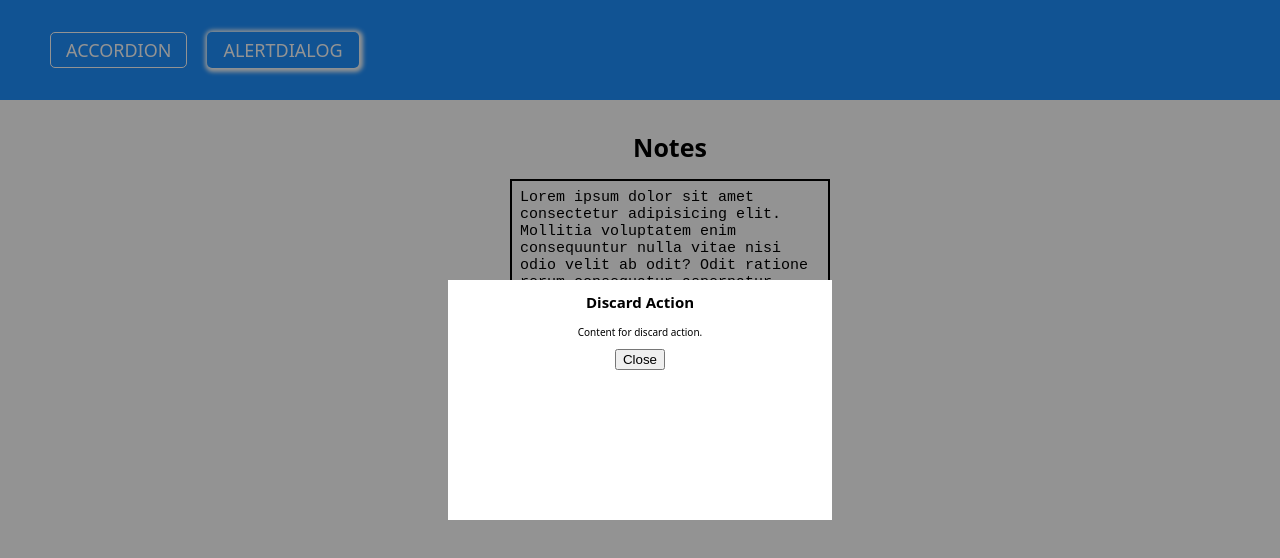
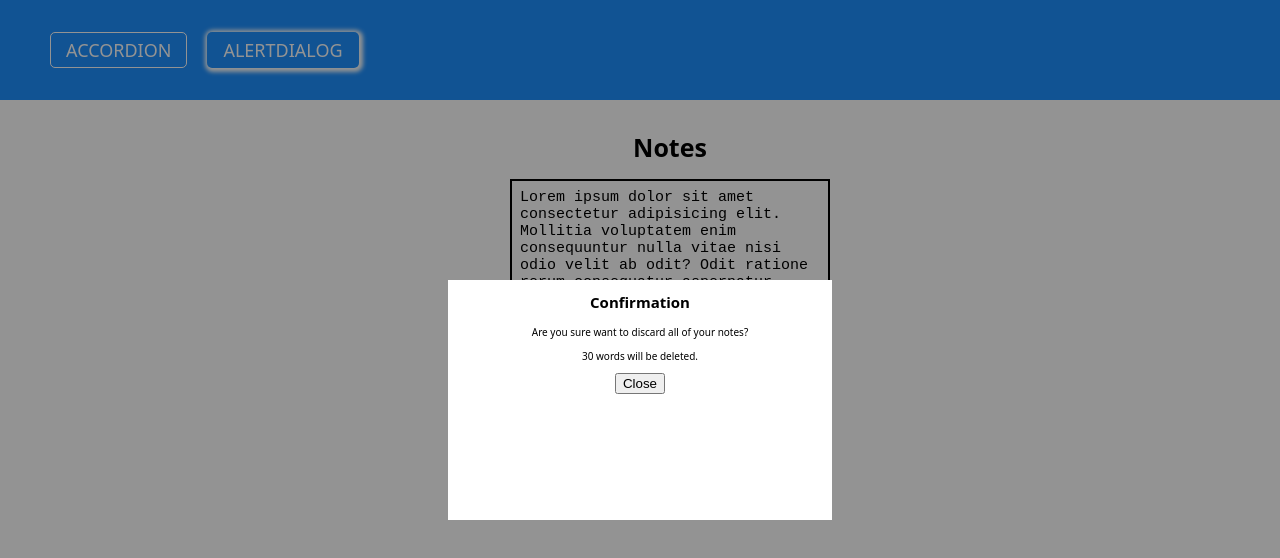
Before and after one commit to tamaskovacs0408/aria-react, a React (Vite) app: page /alertdialog in a window 1280 px wide. Both pictures are taken after a click on the button "Discard". Shown: the top 558 px of the page. Built offline with nearby package versions, Linux system fonts and the light colour scheme.

Commit message:
Update logic

```diff
--- a/src/components/AlertDialog/AlertDialog.jsx
+++ b/src/components/AlertDialog/AlertDialog.jsx
@@ -8,14 +8,17 @@ const textAteraValue =
 
 export default function AlertDialog() {
   const [openModal, setOpenModal] = useState(false);
-  const [isSaveButton, setisSaveButton] = useState(false);
+  const [textAreaValue, setTextAreaValue] = useState("");
 
-  const saveButtonRef = useRef();
-  const discardButtonRef = useRef();
+  const textAreaRef = useRef();
 
-  function handleButtonClick(isSaveButton) {
-    setisSaveButton(isSaveButton)
-    setOpenModal(prevState => !prevState);
+  function handleButtonClick() {
+    setTextAreaValue(textAreaRef.current);
+    setOpenModal(true);
+  }
+
+  function closeModalHandler() {
+    setOpenModal(false);
   }
 
   return (
@@ -26,21 +29,17 @@ export default function AlertDialog() {
           name='notes'
           id='notes'
           defaultValue={textAteraValue}
+          ref={textAreaRef}
         ></textarea>
         <div className={classes["button-container"]}>
-          <button ref={saveButtonRef} onClick={() => handleButtonClick(true)}>
-            Save
-          </button>
-          <button ref={discardButtonRef} onClick={() => handleButtonClick(false)}>
-            Discard
-          </button>
+          <button>Save</button>
+          <button onClick={handleButtonClick}>Discard</button>
         </div>
       </div>
       <AlertDialogModalPortal
         isModalOpen={openModal}
-        ref={isSaveButton ? saveButtonRef : discardButtonRef}
-        isSaveButton={isSaveButton}
-        modalHandler={handleButtonClick}
+        modalHandler={closeModalHandler}
+        textAreaValue={textAreaValue}
       />
     </>
   );
--- a/src/components/AlertDialog/AlertDialogModal.jsx
+++ b/src/components/AlertDialog/AlertDialogModal.jsx
@@ -1,29 +1,20 @@
-import { forwardRef } from "react";
 import classes from "./AlertDialogModal.module.scss";
 
-const AlertDialogModal = forwardRef(
-  ({ isModalOpen, modalHandler, isSaveButton }, ref) => {
+export default function AlertDialogModal ({ isModalOpen, modalHandler, textAreaValue }) {
+
+    let notes = textAreaValue.value;
+
+
     return (
       isModalOpen && (
-        <div className={classes["modal-wrapper"]} onClick={modalHandler}>
-          <div className={classes["modal-container"]} ref={ref}>
-            {isSaveButton ? (
-              <>
-                <h2>Save Action</h2>
-                <p>Content for save action.</p>
-              </>
-            ) : (
-              <>
-                <h2>Discard Action</h2>
-                <p>Content for discard action.</p>
-              </>
-            )}
+        <div className={classes["modal-wrapper"]}>
+          <div className={classes["modal-container"]}>
+            <h2>Confirmation</h2>
+            <p>Are you sure want to discard all of your notes?</p>
+            <p>{notes.split(" ").length} words will be deleted.</p>
             <button onClick={modalHandler}>Close</button>
           </div>
         </div>
       )
     );
   }
-);
-
-export default AlertDialogModal;
--- a/src/components/AlertDialog/AlertDialogModalPortal.jsx
+++ b/src/components/AlertDialog/AlertDialogModalPortal.jsx
@@ -1,23 +1,17 @@
-import { forwardRef } from "react";
 import { createPortal } from "react-dom";
 import AlertDialogModal from "./AlertDialogModal";
 
-const AlertDialogModalPortal = forwardRef(
-  ({ isModalOpen, modalHandler, isSaveButton }, ref) => {
+export default function AlertDialogModalPortal({ isModalOpen, modalHandler, textAreaValue }) {
   return (
     <>
       {createPortal(
         <AlertDialogModal
           isModalOpen={isModalOpen}
           modalHandler={modalHandler}
-            ref={ref}
-            isSaveButton={isSaveButton}
+          textAreaValue={textAreaValue}
         />,
         document.querySelector("#alter-dialog-modal-root")
       )}
     </>
   );
 }
-);
-
-export default AlertDialogModalPortal;
```
Lines whose indentation alone changed are shown as unchanged.
